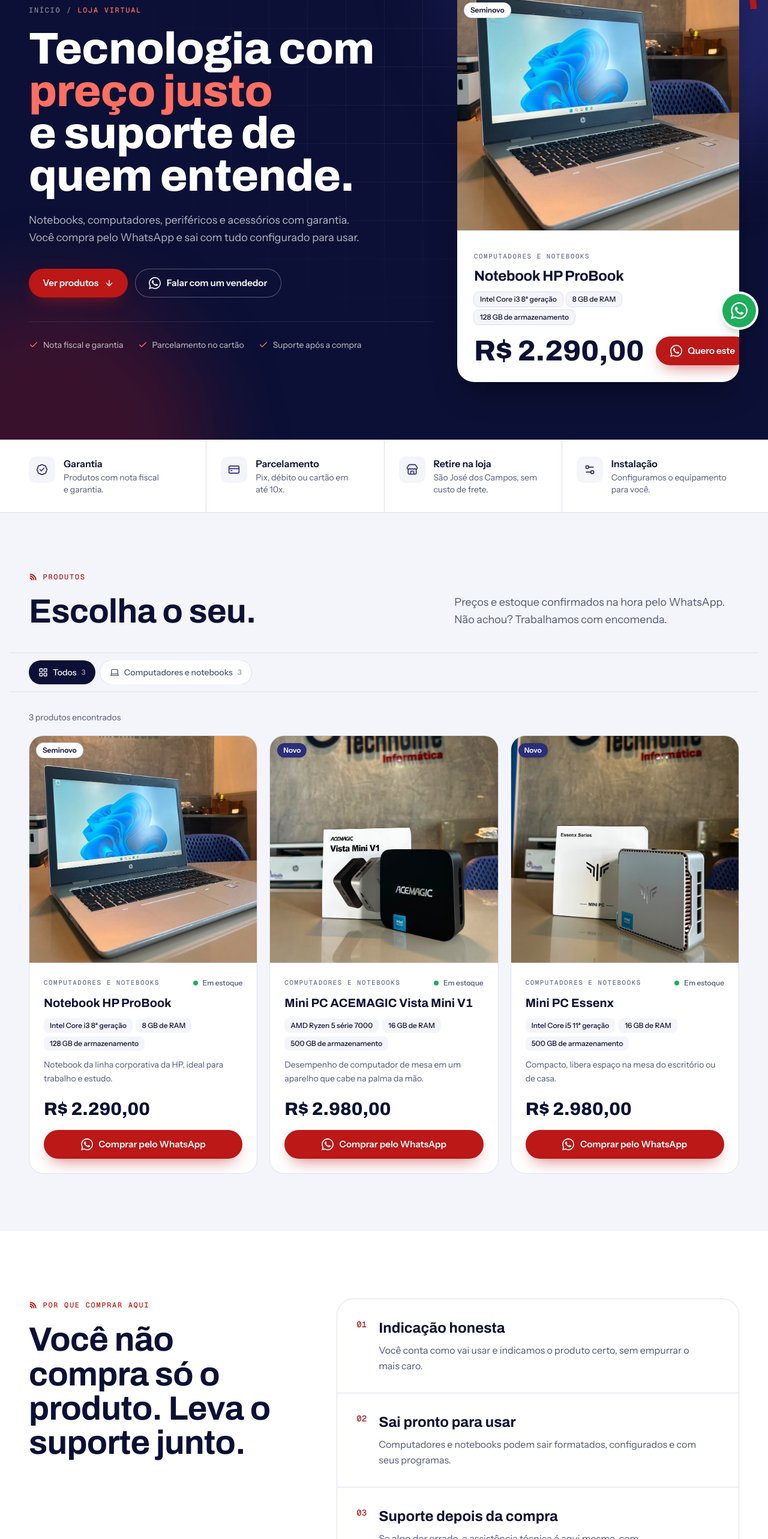
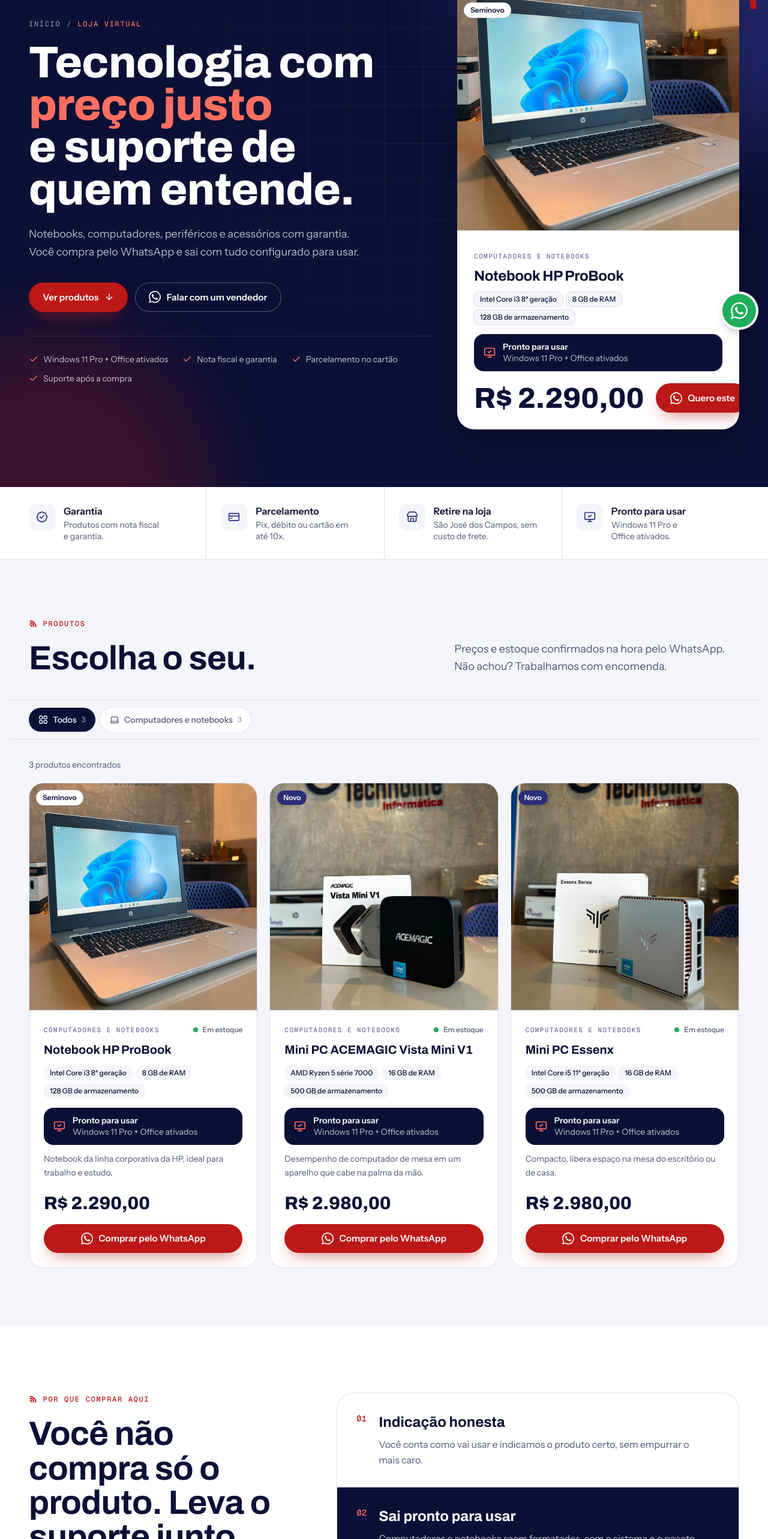
Before and after one commit to cauaprs92/TechnolifeInformatica, a Next.js app: page /loja-virtual in a window 1280 px wide. Shown: the part 234-2800 px from the top of the page at 60% size. Built offline with nearby package versions, Linux system fonts and the light colour scheme.

Commit message:
style: formatação + instalação em loja virtual

```diff
--- a/src/app/loja-virtual/page.tsx
+++ b/src/app/loja-virtual/page.tsx
@@ -8,6 +8,7 @@ import {
   PriceBlock,
   ProductBadges,
   ProductImage,
+  ReadyStrip,
   SpecList,
   StockStatus,
 } from "@/components/shop/ProductCard";
@@ -28,7 +29,12 @@ export const metadata: Metadata = {
     "Notebooks, computadores, periféricos e acessórios com garantia, parcelamento e suporte técnico Technolife.",
 };
 
-const heroFacts = ["Nota fiscal e garantia", "Parcelamento no cartão", "Suporte após a compra"];
+const heroFacts = [
+  "Windows 11 Pro + Office ativados",
+  "Nota fiscal e garantia",
+  "Parcelamento no cartão",
+  "Suporte após a compra",
+];
 
 export default function LojaVirtualPage() {
   const featured = products.find((p) => p.featured);
@@ -127,6 +133,11 @@ export default function LojaVirtualPage() {
                   <div className="mt-3">
                     <SpecList product={featured} />
                   </div>
+                  {featured.readyToUse && (
+                    <div className="mt-4">
+                      <ReadyStrip product={featured} />
+                    </div>
+                  )}
                   <div className="mt-5 flex flex-col gap-5 sm:flex-row sm:items-end sm:justify-between">
                     <PriceBlock product={featured} size="lg" />
                     <a
@@ -190,13 +201,35 @@ export default function LojaVirtualPage() {
           />
           <ol className="grid gap-px overflow-hidden rounded-panel border border-line bg-line lg:col-span-7">
             {shopReasons.map((reason, index) => (
-              <li key={reason.title} className="reveal flex gap-5 bg-white p-6 sm:p-8">
-                <span className="font-mono text-sm font-medium text-signal">
+              <li
+                key={reason.title}
+                className={`reveal flex gap-5 p-6 sm:p-8 ${reason.highlight ? "bg-ink text-white" : "bg-white"}`}
+              >
+                <span
+                  className={`font-mono text-sm font-medium ${reason.highlight ? "text-signal-light" : "text-signal"}`}
+                >
                   {String(index + 1).padStart(2, "0")}
                 </span>
                 <div>
-                  <h3 className="text-2xl font-bold text-ink">{reason.title}</h3>
-                  <p className="mt-2 leading-relaxed text-body">{reason.text}</p>
+                  <h3 className={`text-2xl font-bold ${reason.highlight ? "text-white" : "text-ink"}`}>
+                    {reason.title}
+                  </h3>
+                  <p className={`mt-2 leading-relaxed ${reason.highlight ? "text-white/75" : "text-body"}`}>
+                    {reason.text}
+                  </p>
+                  {reason.highlight && (
+                    <ul className="mt-5 flex flex-wrap gap-2">
+                      {reason.highlight.map((item) => (
+                        <li
+                          key={item}
+                          className="inline-flex items-center gap-2 rounded-full bg-white/10 px-3.5 py-2 text-sm font-semibold ring-1 ring-white/15"
+                        >
+                          <Check className="size-4 text-signal-light" />
+                          {item}
+                        </li>
+                      ))}
+                    </ul>
+                  )}
                 </div>
               </li>
             ))}
--- a/src/components/shop/ProductCard.tsx
+++ b/src/components/shop/ProductCard.tsx
@@ -1,5 +1,5 @@
 import Image from "next/image";
-import type { LucideIcon } from "lucide-react";
+import { MonitorCheck, type LucideIcon } from "lucide-react";
 import { whatsappLink } from "@/lib/nav";
 import { type Product, categoryOf, discountPercent, formatBRL, productMessage } from "@/lib/shop";
 import { WhatsAppIcon } from "../icons";
@@ -160,6 +160,20 @@ export function SpecList({ product, tone = "light" }: { product: Product; tone?:
   );
 }
 
+/** Faixa de destaque: o computador sai formatado, com Windows 11 Pro e Office ativados. */
+export function ReadyStrip({ product }: { product: Product }) {
+  if (!product.readyToUse) return null;
+  return (
+    <div className="flex items-center gap-3 rounded-2xl bg-ink px-4 py-3 text-white">
+      <MonitorCheck className="size-5 shrink-0 text-signal-light" />
+      <p className="text-sm leading-snug">
+        <span className="block font-semibold">Pronto para usar</span>
+        <span className="text-white/75">Windows 11 Pro + Office ativados</span>
+      </p>
+    </div>
+  );
+}
+
 export default function ProductCard({ product }: { product: Product }) {
   return (
     <article className="group flex h-full flex-col overflow-hidden rounded-3xl border border-line bg-white transition duration-300 hover:-translate-y-1 hover:border-navy/25 hover:shadow-[0_28px_60px_-32px_rgb(43_46_121/0.45)]">
@@ -177,6 +191,11 @@ export default function ProductCard({ product }: { product: Product }) {
         <div className="mt-3">
           <SpecList product={product} tone="card" />
         </div>
+        {product.readyToUse && (
+          <div className="mt-4">
+            <ReadyStrip product={product} />
+          </div>
+        )}
         <p className="mt-3 line-clamp-2 text-sm leading-relaxed text-body">{product.description}</p>
 
         <div className="mt-auto pt-6">
--- a/src/lib/shop.ts
+++ b/src/lib/shop.ts
@@ -7,8 +7,8 @@ import {
   Headphones,
   Keyboard,
   Laptop,
+  MonitorCheck,
   Router,
-  Settings2,
   Store,
 } from "lucide-react";
 
@@ -57,9 +57,14 @@ export type Product = {
   condition?: "Novo" | "Seminovo";
   badge?: "Oferta" | "Mais vendido";
   stock?: "disponivel" | "ultimas" | "encomenda";
+  /** Computador que sai formatado, com Windows 11 Pro e Office ativados (mostra a faixa no card). */
+  readyToUse?: boolean;
   /** Produto em destaque no topo da página (use em apenas um). */
   featured?: boolean;
 };
+
+/** O que já vem instalado e ativado nos computadores marcados com `readyToUse`. */
+export const readySoftware = ["Windows 11 Pro ativado", "Pacote Office ativado"];
 
 export const products: Product[] = [
   {
@@ -72,6 +77,7 @@ export const products: Product[] = [
     price: 2290,
     condition: "Seminovo",
     stock: "disponivel",
+    readyToUse: true,
     featured: true,
   },
   {
@@ -84,6 +90,7 @@ export const products: Product[] = [
     price: 2980,
     condition: "Novo",
     stock: "disponivel",
+    readyToUse: true,
   },
   {
     id: "mini-pc-essenx-i5",
@@ -95,6 +102,7 @@ export const products: Product[] = [
     price: 2980,
     condition: "Novo",
     stock: "disponivel",
+    readyToUse: true,
   },
 ];
 
@@ -103,18 +111,19 @@ export const shopPerks: { title: string; text: string; icon: LucideIcon }[] = [
   { title: "Garantia", text: "Produtos com nota fiscal e garantia.", icon: BadgeCheck },
   { title: "Parcelamento", text: "Pix, débito ou cartão em até 10x.", icon: CreditCard },
   { title: "Retire na loja", text: "São José dos Campos, sem custo de frete.", icon: Store },
-  { title: "Instalação", text: "Configuramos o equipamento para você.", icon: Settings2 },
+  { title: "Pronto para usar", text: "Windows 11 Pro e Office ativados.", icon: MonitorCheck },
 ];
 
 /** Diferenciais da loja: o que o cliente ganha ao comprar de quem também faz o suporte. */
-export const shopReasons: { title: string; text: string }[] = [
+export const shopReasons: { title: string; text: string; highlight?: string[] }[] = [
   {
     title: "Indicação honesta",
     text: "Você conta como vai usar e indicamos o produto certo, sem empurrar o mais caro.",
   },
   {
     title: "Sai pronto para usar",
-    text: "Computadores e notebooks podem sair formatados, configurados e com seus programas.",
+    text: "Computadores e notebooks saem formatados, com o sistema e o pacote Office instalados e ativados. É só ligar e trabalhar.",
+    highlight: readySoftware,
   },
   {
     title: "Suporte depois da compra",
@@ -129,6 +138,10 @@ export const buySteps: { title: string; text: string }[] = [
 ];
 
 export const shopFaq: { question: string; answer: string }[] = [
+  {
+    question: "Os computadores já vêm com Windows e Office?",
+    answer: "Sim. Computadores e notebooks saem formatados, com Windows 11 Pro e o pacote Office instalados e ativados, prontos para usar.",
+  },
   {
     question: "Quais são as formas de pagamento?",
     answer: "Pix, cartão de débito e cartão de crédito em até 10x. Confirme as condições de cada produto no WhatsApp.",
```
